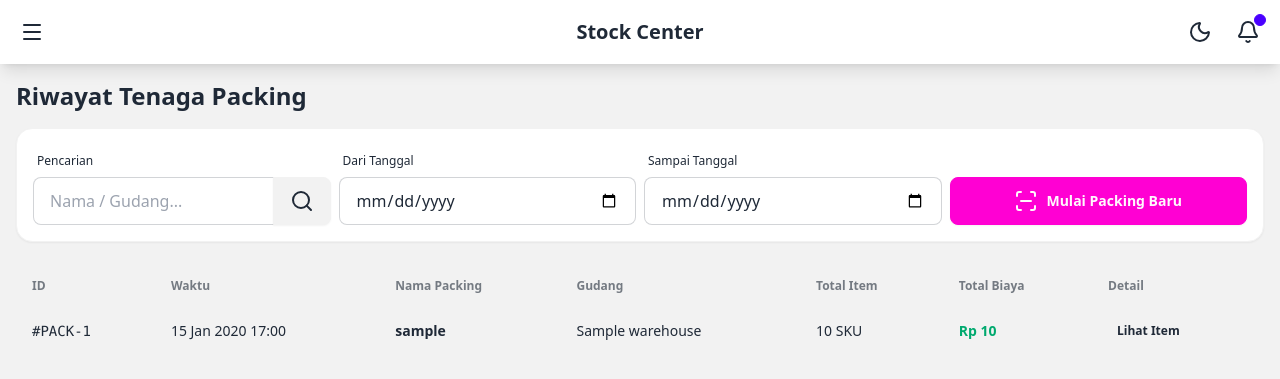
After one commit to indrawanalghifary/stock-center, a Django app: page /packing/ in a window 1280 px wide. The commit adds this page. Shown: the top 379 px of the page. Run offline with Django 5.2, Linux system fonts and the light colour scheme; a user stored in the database is signed in; tables that the repository leaves empty hold one stand-in row (values such as "Sample post"); some libraries are stand-ins or nearby versions.

Commit message:
menambah packing dan scan hanya sku yang terdaftar

```diff
--- a/core/models.py
+++ b/core/models.py
@@ -172,3 +172,24 @@ class ReturnDetail(models.Model):
 
     def __str__(self):
         return f"{self.return_header} - {self.variant.sku} ({self.qty})"
+
+# 📦 6️⃣ PACKING SYSTEM
+
+class PackingTask(models.Model):
+    user = models.ForeignKey(User, on_delete=models.CASCADE, related_name='packing_tasks')
+    warehouse = models.ForeignKey(Warehouse, on_delete=models.CASCADE)
+    total_items = models.IntegerField(default=0)
+    packing_fee_per_item = models.DecimalField(max_digits=10, decimal_places=2, default=500.00) # Contoh biaya per SKU
+    total_fee = models.DecimalField(max_digits=12, decimal_places=2, default=0)
+    created_at = models.DateTimeField(auto_now_add=True)
+
+    def __str__(self):
+        return f"PACK-{self.id} - {self.user.username} ({self.total_items} items)"
+
+class PackingItem(models.Model):
+    packing_task = models.ForeignKey(PackingTask, on_delete=models.CASCADE, related_name='items')
+    variant = models.ForeignKey(Variant, on_delete=models.CASCADE)
+    qty = models.IntegerField()
+
+    def __str__(self):
+        return f"{self.packing_task.id} - {self.variant.sku} ({self.qty})"
--- a/core/urls.py
+++ b/core/urls.py
@@ -25,6 +25,9 @@ urlpatterns = [
     path('returns/create/', views.ReturnCreateView.as_view(), name='return_create'),
     path('returns/<int:pk>/', views.ReturnDetailView.as_view(), name='return_detail'),
 
+    # Packing
+    path('packing/', views.PackingListView.as_view(), name='packing_list'),
+
     # Analytics
     path('analytics/', views.AnalyticsView.as_view(), name='analytics'),
 
--- a/core/views.py
+++ b/core/views.py
@@ -11,7 +11,7 @@ from django import forms
 from django.http import JsonResponse
 from django.views.decorators.http import require_POST
 import json
-from .models import WarehouseStock, StockMovement, Variant, Warehouse, Transaction, TransactionDetail, Invoice, Payment, ReturnHeader, ReturnDetail, Product, ResellerPrice, Reseller
+from .models import WarehouseStock, StockMovement, Variant, Warehouse, Transaction, TransactionDetail, Invoice, Payment, ReturnHeader, ReturnDetail, Product, ResellerPrice, Reseller, PackingTask, PackingItem
 from .forms import StockAdjustmentForm, TransactionCreateForm, TransactionDetailForm, PaymentForm
 
 @login_required
@@ -542,6 +542,40 @@ class ReturnDetailView(DetailView):
         return redirect('return_detail', pk=self.object.pk)
 
 @method_decorator(login_required, name='dispatch')
+class PackingListView(ListView):
+    model = PackingTask
+    template_name = 'packing/list.html'
+    context_object_name = 'tasks'
+    ordering = ['-created_at']
+    paginate_by = 10
+
+    def get_queryset(self):
+        queryset = PackingTask.objects.select_related('user', 'warehouse').prefetch_related('items__variant__product').order_by('-created_at')
+
+        # Admin can see all, regular user might only see their own packing tasks
+        if not self.request.user.is_superuser and not self.request.user.groups.filter(name='Admins').exists():
+             # If you want to restrict to only their own tasks:
+             # queryset = queryset.filter(user=self.request.user)
+             pass
+
+        # Search
+        query = self.request.GET.get('q')
+        if query:
+            queryset = queryset.filter(
+                Q(user__username__icontains=query) |
+                Q(warehouse__name__icontains=query)
+            )
+
+        start_date = self.request.GET.get('start_date')
+        end_date = self.request.GET.get('end_date')
+        if start_date:
+            queryset = queryset.filter(created_at__date__gte=start_date)
+        if end_date:
+            queryset = queryset.filter(created_at__date__lte=end_date)
+
+        return queryset
+
+@method_decorator(login_required, name='dispatch')
 class AnalyticsView(ListView):
     template_name = 'analytics.html'
     context_object_name = 'movements'
@@ -836,7 +870,40 @@ def process_scanned_data(request):
             })
 
         elif mode == 'PACKING':
-            return JsonResponse({'success': True, 'message': f'Packing {len(items)} item tercatat (Simulasi).'})
+            with transaction.atomic():
+                packing_fee_per_item = 500 # Bisa dipindahkan ke settings atau config
+                total_qty = sum(int(item['qty']) for item in items)
+
+                task = PackingTask.objects.create(
+                    user=request.user,
+                    warehouse=warehouse,
+                    total_items=total_qty,
+                    packing_fee_per_item=packing_fee_per_item,
+                    total_fee=total_qty * packing_fee_per_item
+                )
+
+                for item in items:
+                    variant = Variant.objects.filter(sku=item['sku']).first()
+                    if not variant:
+                        unknown_skus.append(item['sku'])
+                        continue
+
+                    qty = int(item['qty'])
+                    PackingItem.objects.create(
+                        packing_task=task,
+                        variant=variant,
+                        qty=qty
+                    )
+                    processed_count += 1
+
+            if processed_count == 0:
+                return JsonResponse({'success': False, 'error': f'Tidak ada SKU yang valid. SKU tidak dikenal: {", ".join(unknown_skus)}'})
+
+            msg = f'Berhasil menyimpan data Packing (ID: {task.id}). Total Item: {total_qty}. Biaya: Rp {task.total_fee}'
+            if unknown_skus:
+                msg += f' SKU tidak dikenal: {", ".join(unknown_skus)}'
+
+            return JsonResponse({'success': True, 'message': msg})
 
         return JsonResponse({'success': False, 'error': 'Mode tidak valid'})
 
--- a/templates/base.html
+++ b/templates/base.html
@@ -53,6 +53,7 @@
                     <li><a href="{% url 'transaction_list' %}">Transaksi</a></li>
                     <li><a href="{% url 'invoice_list' %}">Keuangan</a></li>
                     <li><a href="{% url 'return_list' %}">Retur Barang</a></li>
+                    <li><a href="{% url 'packing_list' %}">Tenaga Packing</a></li>
                     <li>
                         <details>
                             <summary class="font-bold text-secondary"><i data-lucide="scan-line"></i> Scanner</summary>
--- /dev/null
+++ b/templates/packing/list.html
@@ -0,0 +1,91 @@
+{% extends 'base.html' %}
+{% load humanize %}
+
+{% block title %}Riwayat Packing{% endblock %}
+
+{% block content %}
+<div class="flex flex-col gap-4 mb-6">
+    <h1 class="text-2xl font-bold">Riwayat Tenaga Packing</h1>
+
+    <form method="get" class="bg-base-100 p-4 rounded-box shadow-sm border border-base-200">
+        <div class="grid grid-cols-1 sm:grid-cols-2 lg:grid-cols-4 gap-2 items-end">
+            <!-- Search -->
+            <div class="form-control lg:col-span-1">
+                <label class="label"><span class="label-text-alt">Pencarian</span></label>
+                <div class="join w-full">
+                    <input type="text" name="q" placeholder="Nama / Gudang..." class="input input-bordered join-item w-full" value="{{ request.GET.q|default:'' }}">
+                    <button class="btn join-item"><i data-lucide="search"></i></button>
+                </div>
+            </div>
+
+            <div class="form-control">
+                <label class="label"><span class="label-text-alt">Dari Tanggal</span></label>
+                <input type="date" name="start_date" class="input input-bordered w-full" value="{{ request.GET.start_date|default:'' }}" onchange="this.form.submit()">
+            </div>
+
+            <div class="form-control">
+                <label class="label"><span class="label-text-alt">Sampai Tanggal</span></label>
+                <input type="date" name="end_date" class="input input-bordered w-full" value="{{ request.GET.end_date|default:'' }}" onchange="this.form.submit()">
+            </div>
+
+            <div>
+                <a href="{% url 'scanner_advanced' %}" class="btn btn-secondary w-full">
+                    <i data-lucide="scan-line"></i> Mulai Packing Baru
+                </a>
+            </div>
+        </div>
+    </form>
+</div>
+
+<div class="overflow-x-auto">
+    <table class="table w-full">
+        <thead>
+            <tr>
+                <th>ID</th>
+                <th>Waktu</th>
+                <th>Nama Packing</th>
+                <th>Gudang</th>
+                <th>Total Item</th>
+                <th>Total Biaya</th>
+                <th>Detail</th>
+            </tr>
+        </thead>
+        <tbody>
+            {% for task in tasks %}
+            <tr class="hover">
+                <td class="font-mono">#PACK-{{ task.id }}</td>
+                <td>{{ task.created_at|date:"d M Y H:i" }}</td>
+                <td class="font-bold">{{ task.user.username }}</td>
+                <td>{{ task.warehouse.name }}</td>
+                <td>{{ task.total_items }} SKU</td>
+                <td class="text-success font-bold">Rp {{ task.total_fee|floatformat:0|intcomma }}</td>
+                <td>
+                    <div class="dropdown dropdown-left">
+                        <label tabindex="0" class="btn btn-ghost btn-xs">Lihat Item</label>
+                        <div tabindex="0" class="dropdown-content z-[1] card card-compact w-64 p-2 shadow bg-base-100 text-base-content border">
+                            <div class="card-body">
+                                <h3 class="font-bold border-b pb-1 mb-2">Item List:</h3>
+                                <ul class="text-xs space-y-1">
+                                    {% for item in task.items.all %}
+                                    <li class="flex justify-between">
+                                        <span>{{ item.variant.product.name }} ({{ item.variant.sku }})</span>
+                                        <span class="font-bold">x{{ item.qty }}</span>
+                                    </li>
+                                    {% endfor %}
+                                </ul>
+                            </div>
+                        </div>
+                    </div>
+                </td>
+            </tr>
+            {% empty %}
+            <tr>
+                <td colspan="7" class="text-center py-4 text-base-content/50">Belum ada data packing.</td>
+            </tr>
+            {% endfor %}
+        </tbody>
+    </table>
+</div>
+
+{% include 'partials/pagination.html' %}
+{% endblock %}
```
Also changed, not shown: core/admin.py (+15 -1 lines), templates/scanner_advanced.html (+23 -6 lines), core/migrations/0003_packingtask_packingitem.py (added).
